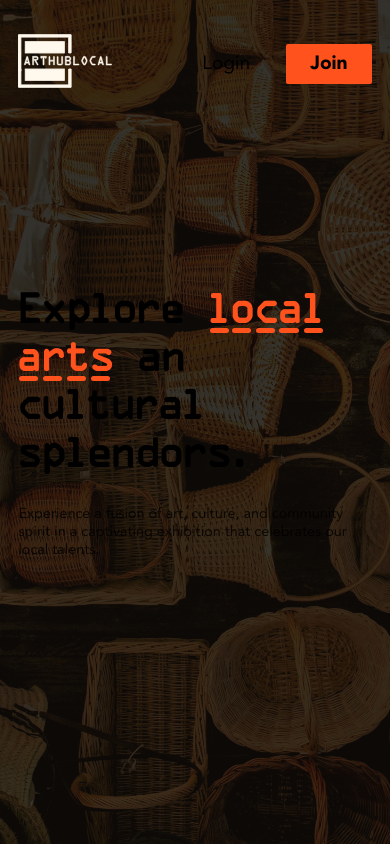
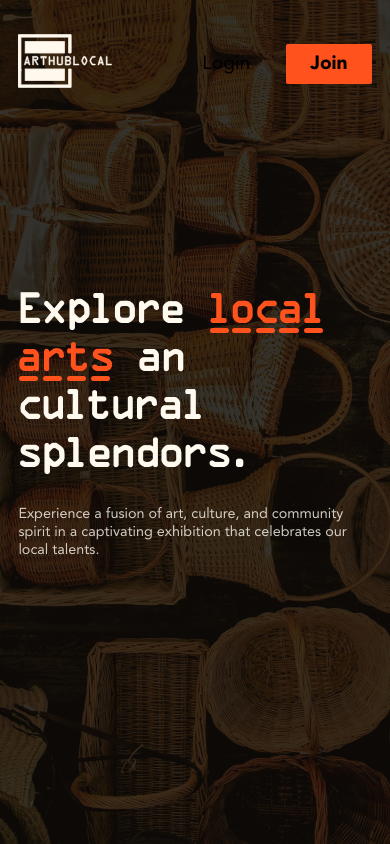
Before and after one commit to jhaeti/art-hub-local, a Next.js app in the folder frontend/: page / in a window 390 px wide. Built offline with nearby package versions, Linux system fonts and the light colour scheme.

Commit message:
added screen check for media query

```diff
--- a/frontend/src/app/components/Hero/styles.module.css
+++ b/frontend/src/app/components/Hero/styles.module.css
@@ -28,17 +28,10 @@
   font-size: 4.5rem;
   line-height: 6rem;
   margin-bottom: 3.8rem;
-  color: var(--color-white-1);
+  color: var(--color-white);
   letter-spacing: 0.4rem;
   text-align: left;
 }
-/* @media (max-width: 600px) {
-  .heading {
-    font-size: 4.5rem;
-    letter-spacing: 0.3rem;
-    line-height: 5.5rem;
-  }
-} */
 
 .heading span {
   color: var(--color-primary);
@@ -58,13 +51,13 @@
 }
 
 .heading + p {
-  color: var(--color-white-1);
+  color: var(--color-white);
   opacity: 0.8;
   font-size: 1.8rem;
   width: 70%;
   text-align: left;
 
-  @media (max-width: 600px) {
+  @media screen and (max-width: 650px) {
     width: 100%;
   }
 }
```
